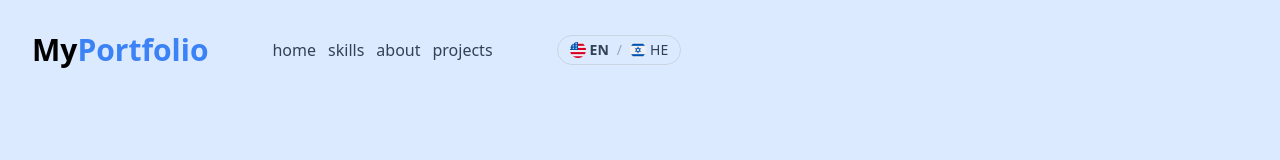
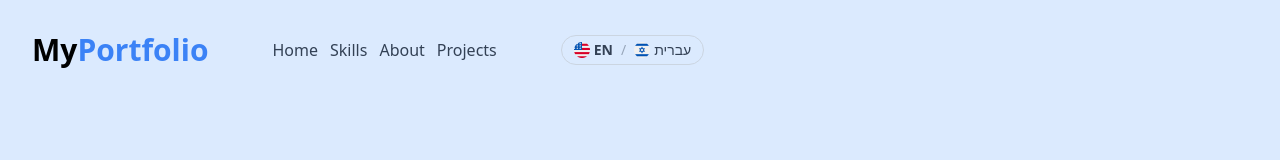
Before and after one commit to DanielYehezkely/portfolio, a React (Vite) app: page / in a window 1280 px wide. Shown: the top 160 px of the page. Built offline with nearby package versions, Linux system fonts and the light colour scheme.

Commit message:
Done testing the language switcher in navbar, implementing now

```diff
--- a/src/components/NavBar/LangSwitch/LangSwitch.tsx
+++ b/src/components/NavBar/LangSwitch/LangSwitch.tsx
@@ -45,7 +45,7 @@ const LangSwitch: React.FC = () => {
           alt="israel-flag"
           className="w-4 h-4 rounded-sm"
         />
-        HE
+        עברית
       </span>
     </button>
   );
--- a/src/components/NavBar/NavBar.tsx
+++ b/src/components/NavBar/NavBar.tsx
@@ -5,7 +5,17 @@ import LangSwitch from './LangSwitch/LangSwitch';
 import { LINKS } from '../../constants/data';
 import { useRenderLinks } from './NavBarLib';
 
+import { useTranslation } from 'react-i18next';
+
+
 const NavBar: React.FC = () => {
+
+const { t } = useTranslation('common');
+
+const translatedLinks = LINKS.map((link) => ({
+  ...link,
+  text: link.i18nKey ? t(link.i18nKey) : link.text,
+}));
 
   return (
     <nav className="bg-blue-100">
@@ -13,10 +23,8 @@ const NavBar: React.FC = () => {
         <h2 className="text-3xl font-bold">
           My<span className="text-blue-500">Portfolio</span>
         </h2>
-        <div className="flex gap-x-3">
-        {useRenderLinks(LINKS)}
-        </div>
-        <LangSwitch/>
+        <div className="flex gap-x-3">{useRenderLinks(translatedLinks)}</div>
+        <LangSwitch />
       </div>
     </nav>
   );
--- a/src/constants/data.tsx
+++ b/src/constants/data.tsx
@@ -4,11 +4,11 @@ import { FaHtml5, FaReact, FaJsSquare } from 'react-icons/fa';
 import { SiTypescript, SiFirebase, SiRedux } from 'react-icons/si';
 
 export  const LINKS: Link[] = [
-  { id: nanoid(), href: '#home', text: 'home' },
-  { id: nanoid(), href: '#skills', text: 'skills' },
-  { id: nanoid(), href: '#about', text: 'about' },
-  { id: nanoid(), href: '#projects', text: 'projects' }
-]
+  { id: nanoid(), href: '#home', text: 'home', i18nKey: 'nav.intro' },
+  { id: nanoid(), href: '#skills', text: 'skills', i18nKey: 'nav.skills' },
+  { id: nanoid(), href: '#about', text: 'about', i18nKey: 'nav.about' },
+  { id: nanoid(), href: '#projects', text: 'projects', i18nKey: 'nav.projects' },
+];
 
 
 export const SKILLS = [
--- a/src/i18n/locales/en/common.json
+++ b/src/i18n/locales/en/common.json
@@ -1,3 +1,23 @@
 {
-  "name": "daniel"
+  "nav": {
+    "intro": "Home",
+    "skills": "Skills",
+    "about": "About",
+    "projects": "Projects"
+  },
+  "hero": {
+    "title": "I'm Daniel",
+    "subtitle": "Frontend Developer",
+    "tagline": "A passionate developer building clean, modern UIs."
+  },
+  "sections": {
+    "aboutTitle": "Code & People",
+    "projectsTitle": "Web Creations",
+    "codeAndLifeTitle": "Code & Life",
+    "codeAndLifeBody": "I started coding at the end of 2023... Now I’m back to business."
+  },
+  "cards": {
+    "readMore": "Read more",
+    "readLess": "Read less"
+  }
 }
--- a/src/i18n/locales/he/common.json
+++ b/src/i18n/locales/he/common.json
@@ -1,3 +1,23 @@
 {
-  "name": "דניאל"
+  "nav": {
+    "intro": "בית",
+    "skills": "כישורים",
+    "about": "עליי",
+    "projects": "פרויקטים"
+  },
+  "hero": {
+    "title": "אני דניאל",
+    "subtitle": "מפתח פרונט-אנד",
+    "tagline": "מפתח שאוהב לבנות ממשקים נקיים ומודרניים."
+  },
+  "sections": {
+    "aboutTitle": "קוד ואנשים",
+    "projectsTitle": "יצירות ווב",
+    "codeAndLifeTitle": "קוד וחיים",
+    "codeAndLifeBody": "התחלתי לקודד בסוף 2023... עכשיו חזרתי לעניינים."
+  },
+  "cards": {
+    "readMore": "קרא עוד",
+    "readLess": "קרא פחות"
+  }
 }
--- a/src/types/linkType.ts
+++ b/src/types/linkType.ts
@@ -2,4 +2,5 @@ export interface Link {
   id: string;
   href: string;
   text: string;
+  i18nKey?: string;
 }
```
